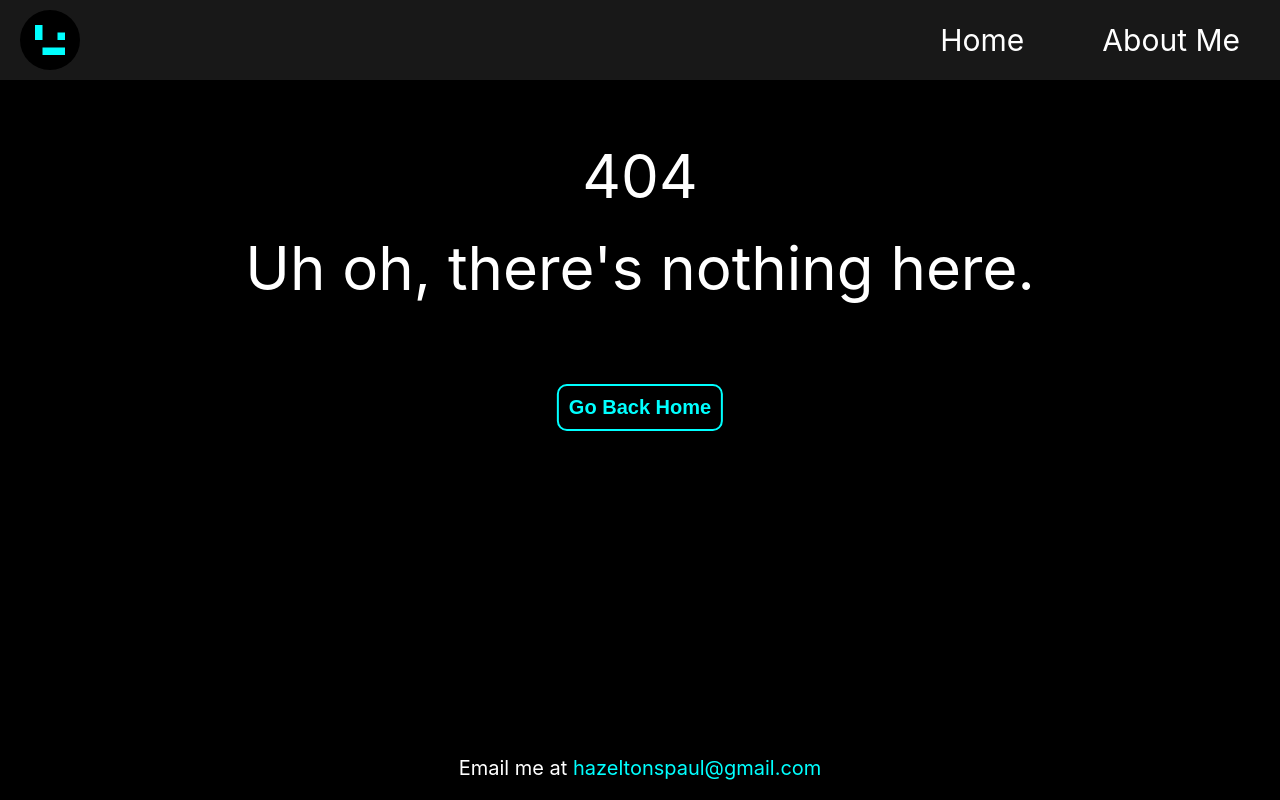
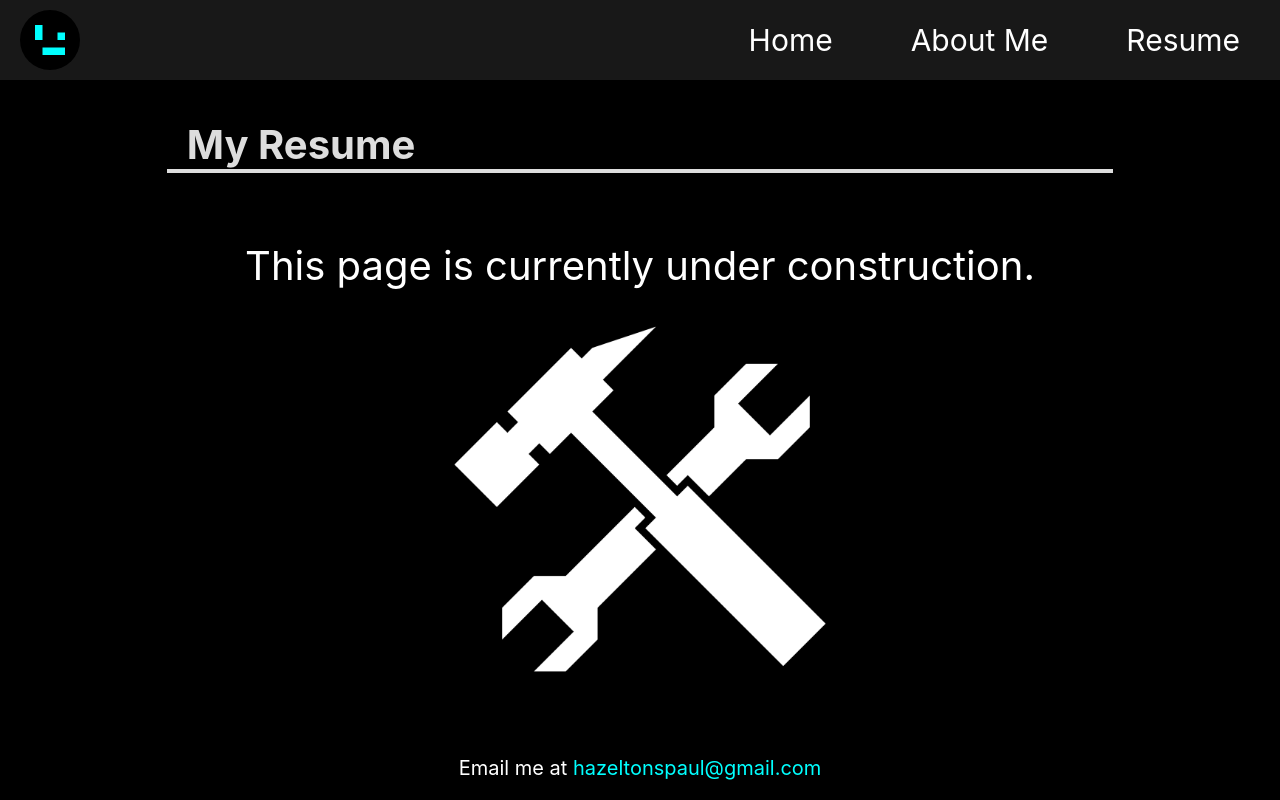
Before and after one commit to PaulHazelton/hazeltonspaul, a React (Create React App) app: page /#/resume in a window 1280 px wide. Before the commit this address had no page. Built offline with nearby package versions, Linux system fonts and the light colour scheme.

Commit message:
starting to add resume

```diff
--- a/package.json
+++ b/package.json
@@ -13,6 +13,7 @@
     "@types/react-dom": "^17.0.3",
     "react": "^17.0.2",
     "react-dom": "^17.0.2",
+    "react-download-link": "^2.3.0",
     "react-router-dom": "^5.2.0",
     "react-scripts": "4.0.3",
     "typescript": "^4.2.4",
--- a/src/App.tsx
+++ b/src/App.tsx
@@ -6,6 +6,7 @@ import { PopData } from './common/interfaces';
 import PopUp from './common/popups';
 import { Switch, Route, HashRouter } from 'react-router-dom';
 import About from './pages/about';
+import Resume from './pages/resume';
 import NotFound from './pages/NotFound';
 
 function App() {
@@ -41,6 +42,9 @@ function App() {
 					<Route path='/about' render={
 						() => <About />
 					} />
+					<Route path='/resume' render={
+						() => <Resume />
+					} />
 					<Route>
 						<NotFound />
 					</Route>
--- a/src/common/components.tsx
+++ b/src/common/components.tsx
@@ -1,4 +1,4 @@
-import { Link } from 'react-router-dom'
+import { Link } from 'react-router-dom';
 
 export function NavBar() {
 
@@ -21,6 +21,7 @@ export function NavBar() {
 				<ul id='nav-link-list'>
 					<Link to='/' id='nav-list-item'>Home</Link>
 					<Link to='/about' id='nav-list-item'>About Me</Link>
+					<Link to='/resume' id='nav-list-item'>Resume</Link>
 					<li id='overflow-x-space'></li>
 				</ul>
 			</nav>
--- /dev/null
+++ b/src/pages/resume.tsx
@@ -0,0 +1,38 @@
+import { Heading } from "../common/components";
+
+function Resume () {
+
+	// const getData = (url: string) => new Promise((resolve, reject) => {
+	// 	setTimeout(() => {
+	// 		fetch(url)
+	// 			.then(response => response.text())
+	// 			.then(data => {
+	// 				resolve(data)
+	// 			});
+	// 	});
+	// });
+
+	return  (
+		<>
+			<div className='section' id='welcome-section'>
+				<Heading text='My Resume' />
+				{/* <DownloadLink
+					label='Download'
+					filename='Paul-Hazelton-Resume.pdf'
+					exportFile={() => Promise.resolve(getData('Paul-Hazelton-Resume.pdf'))}
+				/> */}
+				{/* <a href=''>Download from github</a> */}
+			</div>
+			<div className='section'>
+				<div id='welcome-box'>
+					This page is currently under construction.
+				</div>
+				<div className='img-box'>
+					<img className='big-img' src='images/construction.png' alt='construction img'/>
+				</div>
+			</div>
+		</>
+	);
+}
+
+export default Resume;
```
Also changed, not shown: 2 other files (tests, documents, lock files or other folders).
